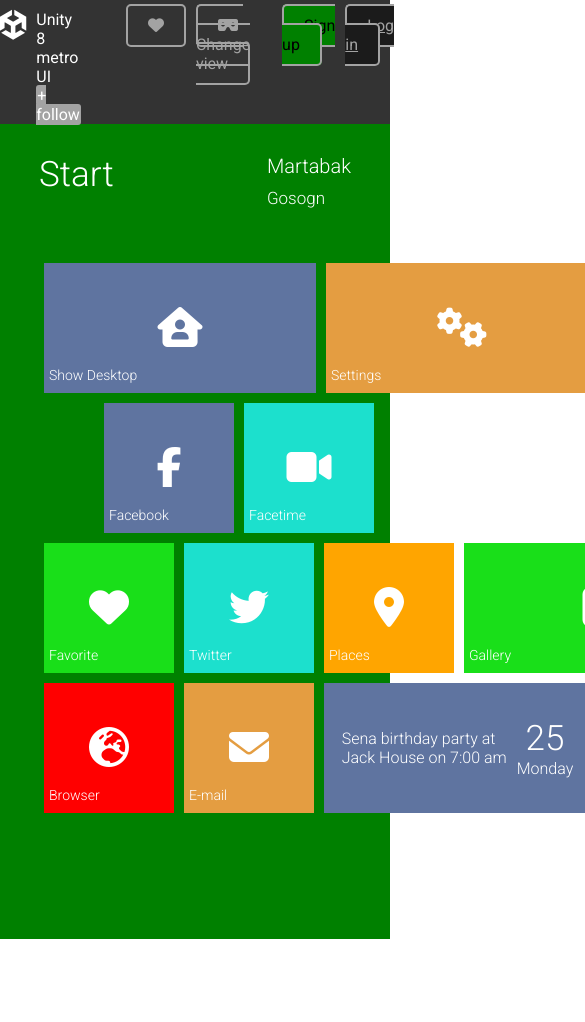
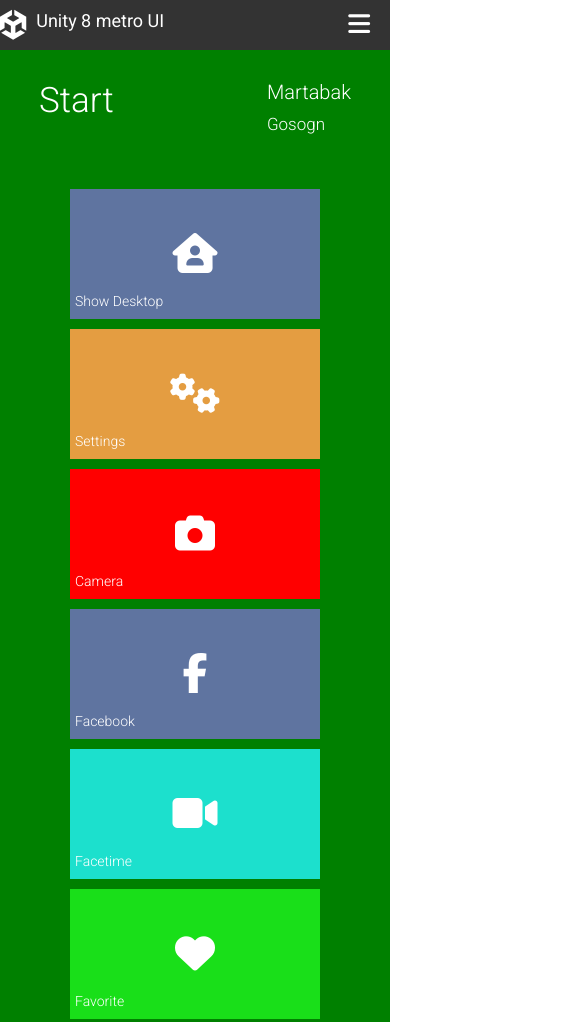
Before and after one commit to bael2018/Too-hard, a plain HTML site: page index.html in a window 390 px wide. Shown: the top 1022 px of the page, 585 px wide, since content can reach past the window. Before the commit the page ends 939 px from the top, so only its background shows below. Drawn offline with Linux system fonts and the light colour scheme.

Commit message:
some changings

```diff
--- a/css/style.css
+++ b/css/style.css
@@ -20,7 +20,6 @@ header{
 
 .nav_left{
     display: flex;
-
 }
 
 .nav_left i{
@@ -52,7 +51,6 @@ header{
 
 .unity{
     color: white;
-    text-decoration: none;
 }
 
 .nav_right ul{
@@ -116,8 +114,12 @@ header{
 main{
     background: green;
     width: 100%;
-    height: 93vh;
     padding-top: 30px;
+    padding-bottom: 100px;
+}
+
+.hide{
+    display: none;
 }
 
 .title{
@@ -174,11 +176,11 @@ main{
 
 .main_left{
     display: flex;
+    flex-wrap: wrap;
 }
 
 .main_left div{
     margin: 5px;
-
 }
 
 .para{
@@ -223,7 +225,7 @@ main{
     margin: 0 auto;
     margin-top: 0px;
     display: flex;
-
+    flex-wrap: wrap;
 }
 
 .main_block3{
@@ -231,7 +233,7 @@ main{
     margin: 0 auto;
     margin-top: 0px;
     display: flex;
-
+    flex-wrap: wrap;
 }
 
 .noob1{
@@ -242,7 +244,6 @@ main{
     align-items: center;
     transform: scale(1,1);
 }
-
 
 .noob1:hover{
     transform: scale(1.1,1.1);
@@ -548,3 +549,296 @@ main{
     color: white;
     font-size: 40px;
 }
+
+/* Адаптивка */
+
+@media screen and (max-width:1305px){
+
+    .main_right{
+        display: flex;
+        margin-left: 0px;
+    }
+}
+
+@media screen and (max-width:1228px){
+
+    .lop1{
+        height: 130px;
+        width: 341.6px;
+    }
+
+    .main_block1{
+        width: 80%;
+        margin: 0 auto;
+        margin-top: 50px;
+        display: flex;
+        flex-wrap: wrap;
+        justify-content: center;
+    }
+
+    .main_block2{
+        justify-content: center;
+    }
+
+    .main_block3{
+        justify-content: center;
+    }
+
+    .main_right{
+        justify-content: center;
+    }
+
+    .main_left{
+        justify-content: center;
+    }
+
+    .lop2{
+        height: 130px;
+        width: 692px;
+    }
+
+    .noob3{
+        width: 692px;
+    }
+}
+
+@media screen and (max-width:880px){
+
+    .lop1{
+        height: 130px;
+        width: 245px;
+    }
+
+    .star{
+        width: 500px;
+    }
+
+    .lop2{
+        height: 130px;
+        width: 500px;
+    }
+
+    .lop4{
+        height: 130px;
+        width: 245px;
+    }
+
+    .lop3{
+        height: 130px;
+        width: 500px;
+    }
+
+    .main_block1{
+        width: 80%;
+        margin: 0 auto;
+        margin-top: 50px;
+        display: flex;
+        flex-wrap: wrap;
+        justify-content: center;
+    }
+
+    .main_block2{
+        width: 80%;
+        margin: 0 auto;
+        margin-top: 0px;
+        display: flex;
+        flex-wrap: wrap;
+        justify-content: center;
+    }
+
+    .main_block3{
+        width: 80%;
+        margin: 0 auto;
+        margin-top: 0px;
+        display: flex;
+        flex-wrap: wrap;
+        justify-content: center;
+    }
+
+    .main_left{
+        display: flex;
+        flex-wrap: wrap;
+        justify-content: center;
+    }
+}
+
+@media screen and (max-width:645px){
+
+    .lop1{
+        height: 130px;
+        width: 450px;
+    }
+
+    .lop2{
+        height: 130px;
+        width: 450px;
+    }
+
+    .lop4{
+        height: 130px;
+        width: 450px;
+    }
+
+    .lop3{
+        height: 130px;
+        width: 450px;
+    }
+
+    .main_right{
+        display: flex;
+        margin-left: 0px;
+        flex-wrap: wrap;
+        justify-content: center;
+    }
+
+    .nav_right ul{
+        display:none;
+        list-style: none;
+    }
+
+    .hide{
+        display: block;
+        margin-right: 20px;
+        margin-top: 10px;
+    }
+
+    .hide a{
+        text-decoration: none;
+        color: white;
+        font-size: 25px;
+    }
+
+    .hide a:hover{
+        color: grey;
+        transition: .5s;
+    }
+
+    .unity{
+        color: white;
+        font-size: 18px;
+    }
+
+    .nav_left p span{
+        display: none;
+    }
+
+    .nav_left{
+        display: flex;
+        margin-bottom: 10px;
+    }
+}
+
+@media screen and (max-width:585px){
+
+    .lop1{
+        height: 130px;
+        width: 400px;
+    }
+
+    .lop2{
+        height: 130px;
+        width: 400px;
+    }
+
+    .lop4{
+        height: 130px;
+        width: 400px;
+    }
+
+    .lop3{
+        height: 130px;
+        width: 400px;
+    }
+}
+
+@media screen and (max-width:520px){
+
+    .lop1{
+        height: 130px;
+        width: 350px;
+    }
+
+    .lop2{
+        height: 130px;
+        width: 350px;
+    }
+
+    .lop4{
+        height: 130px;
+        width: 350px;
+    }
+
+    .lop3{
+        height: 130px;
+        width: 350px;
+    }
+}
+
+@media screen and (max-width:455px){
+
+    .lop1{
+        height: 130px;
+        width: 300px;
+    }
+
+    .lop2{
+        height: 130px;
+        width: 300px;
+    }
+
+    .lop4{
+        height: 130px;
+        width: 300px;
+    }
+
+    .lop3{
+        height: 130px;
+        width: 300px;
+    }
+}
+
+@media screen and (max-width:390px){
+
+    .lop1{
+        height: 130px;
+        width: 250px;
+    }
+
+    .lop2{
+        height: 130px;
+        width: 250px;
+    }
+
+    .lop4{
+        height: 130px;
+        width: 250px;
+    }
+
+    .lop3{
+        height: 130px;
+        width: 250px;
+    }
+}
+
+@media screen and (max-width:320px){
+
+    .lop1{
+        height: 130px;
+        width: 200px;
+    }
+
+    .lop2{
+        height: 130px;
+        width: 200px;
+    }
+
+    .lop4{
+        height: 130px;
+        width: 200px;
+    }
+
+    .lop3{
+        height: 130px;
+        width: 200px;
+    }
+}
--- a/index.html
+++ b/index.html
@@ -27,6 +27,10 @@
                         <li><a class="sign" href="#">Sign up</a></li>
                         <li><a class="log" href="#">Log in</a></li>
                     </ul>
+
+                    <div class="hide">
+                        <a href="#"><i class="fas fa-bars"></i></a>
+                    </div>
                 </div>
             </nav>
         </section>
@@ -46,29 +50,29 @@
 
         <section class="main_block1">
             <div class="main_left">
-                <div class="div1 noob1">
+                <div class="div1 noob1 lop1">
                     <a href="#"><i class="fas fa-house-user"></i></a>
                     <p class="para">Show Desktop</p>
                 </div>
 
-                <div class="div2 noob2">
+                <div class="div2 noob2 lop1">
                     <a href="#"><i class="fas fa-cogs"></i></a>
                     <p class="para">Settings</p>
                 </div>
 
-                <div class="div3 noob3">
+                <div class="div3 noob3 lop1 star">
                     <a href="#"><i class="fas fa-camera"></i></a>
                     <p class="para">Camera</p>
                 </div>
             </div>
 
             <div class="main_right">
-                <div class="div3 noob4 ">
+                <div class="div3 noob4 lop1">
                     <a href="#"><i class="fab fa-facebook-f"></i></a>
                     <p class="para">Facebook</p>
                 </div>
 
-                <div class="div3 noob5">
+                <div class="div3 noob5 lop1">
                     <a href="#"><i class="fas fa-video"></i></a>
                     <p class="para">Facetime</p>
                 </div>
@@ -78,34 +82,34 @@
         <section class="main_block2">
             <div class="main_left">
 
-                <div class="div3 noob6">
+                <div class="div3 noob6 lop4">
                     <a href="#"><i class="fas fa-heart"></i></a>
                     <p class="para">Favorite</p>
                 </div>
 
-                <div class="div3 noob7">
+                <div class="div3 noob7 lop4">
                     <a href="#"><i class="fab fa-twitter"></i></a>
                     <p class="para">Twitter</p>
                 </div>
 
-                <div class="div3 noob8">
+                <div class="div3 noob8 lop4">
                     <a href="#"><i class="fas fa-map-marker-alt"></i></a>
                     <p class="para">Places</p>
                 </div>
 
-                <div class="div2 noob9">
+                <div class="div2 noob9 lop4">
                     <a href="#"><i class="fas fa-book"></i></a>
                     <p class="para">Gallery</p>
                 </div>
             </div>
 
             <div class="main_right">
-                <div class="div3 noob10">
+                <div class="div3 noob10 lop1">
                     <a href="#"><i class="fas fa-tasks"></i></a>
                     <p class="para">Task</p>
                 </div>
 
-                <div class="div3 noob11">
+                <div class="div3 noob11 lop1">
                     <a href="#"><i class="fab fa-internet-explorer"></i></a>
                     <p class="para">Windows Explorer</p>
                 </div>
@@ -115,17 +119,17 @@
         <section class="main_block3">
             <div class="main_left">
 
-                <div class="div3 noob12">
+                <div class="div3 noob12 lop1">
                     <p class="para">Browser</p>
                     <a href="#"><i class="fas fa-globe-europe"></i></a>
                 </div>
 
-                <div class="div3 noob13">
+                <div class="div3 noob13 lop1">
                     <a href="#"><i class="fas fa-envelope"></i></a>
                     <p class="para">E-mail</p>
                 </div>
 
-                <div class="div2 noob14">
+                <div class="div2 noob14 lop1">
                     <p>Sena birthday party at Jack House on 7:00 am</p>
 
                     <div>
@@ -135,14 +139,14 @@
                     </div>
                 </div>
 
-                <div class="div3 noob15">
+                <div class="div3 noob15 lop1">
                     <a href="#"><i class="fas fa-cloud"></i></a>
                     <p class="para">Skydrive</p>
                 </div>
             </div>
 
             <div class="main_right">
-                <div class="div2 noob16">
+                <div class="div2 noob16 lop2">
                     <p class="para">Media</p>
                     <a href="#"><i class="fab fa-medium-m"></i></a>
                 </div>
```
Also changed, not shown: 1 other file.
